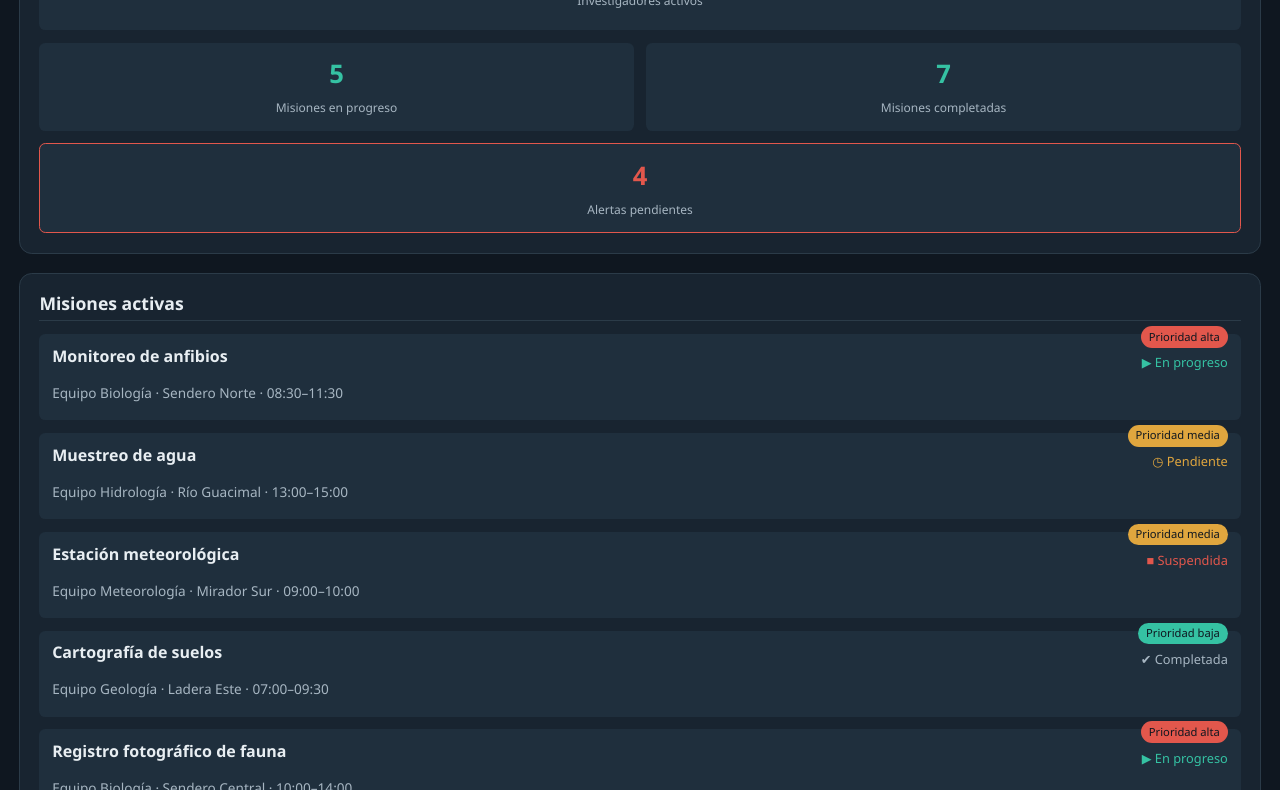
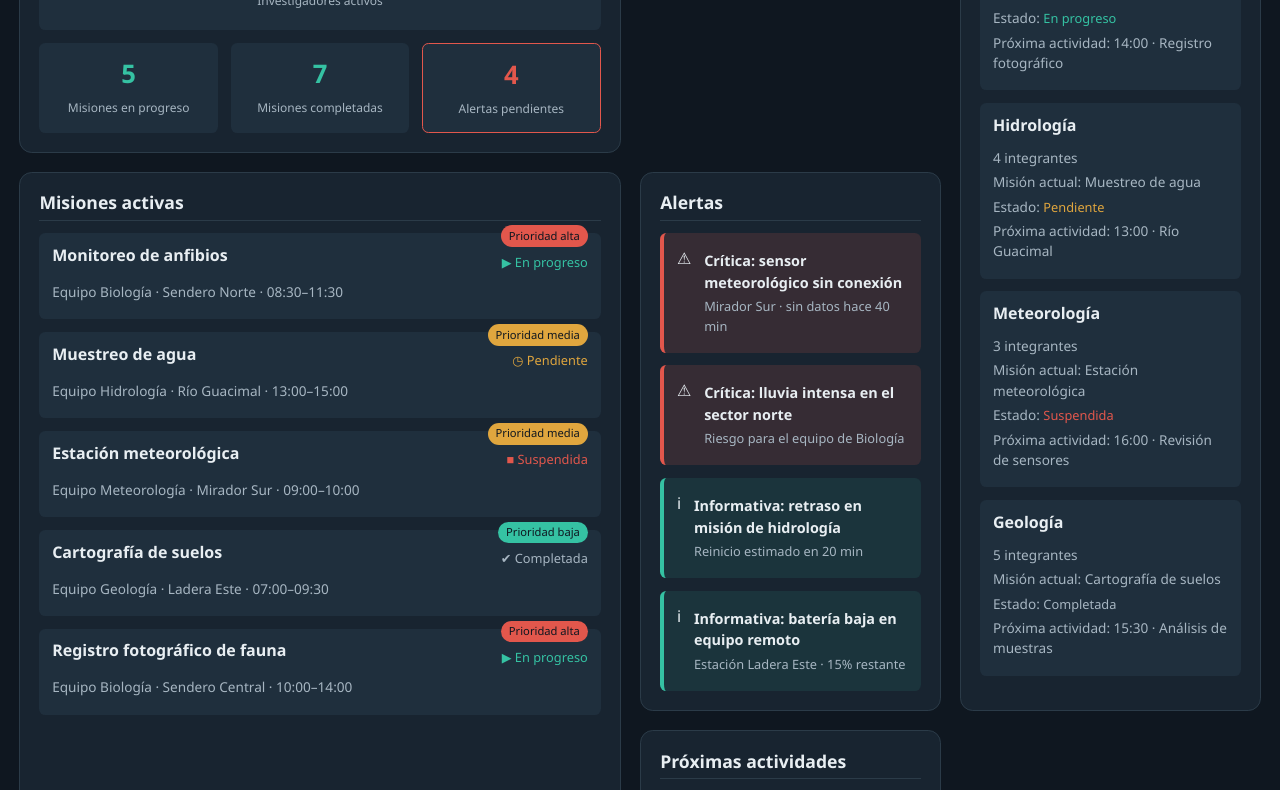
Before and after one commit to DavidN0406/Tarea-1-Programacion-Web, a plain HTML site: page caso1/index.html in a window 1280 px wide. Shown: the part 352-1142 px from the top of the page. Drawn offline with Linux system fonts and the light colour scheme.

Commit message:
Media queries de tableta y escritorio del caso 1

```diff
--- a/caso1/css/estilos.css
+++ b/caso1/css/estilos.css
@@ -307,13 +307,62 @@ ul, ol {
   font-size: 0.8rem;
 }
 
-/* =========================================================
-   Tableta: 601px en adelante
-   ========================================================= */
-
-/* Ajuste de posicionamiento: evitar que la cabecera y el nav (sticky)
-   tapen el inicio de cada sección al navegar por los enlaces del menú */
+/* Evitar que la cabecera y el nav (sticky) tapen el inicio de cada
+   sección al navegar por los enlaces del menú */
 section[id],
 aside[id] {
   scroll-margin-top: 6.5rem;
 }
+
+/* =========================================================
+   Tableta: 601px en adelante
+   ========================================================= */
+@media (min-width: 601px) {
+  .contenedor-principal {
+    grid-template-columns: repeat(2, 1fr);
+  }
+
+  .resumen,
+  .agenda {
+    grid-column: span 2;
+  }
+
+  .grid-equipos {
+    grid-template-columns: repeat(2, 1fr);
+  }
+
+  .indicador {
+    flex: 1 1 22%;
+  }
+
+  .indicador--grande {
+    flex-basis: 100%;
+  }
+}
+
+/* =========================================================
+   Escritorio: 1024px en adelante
+   ========================================================= */
+@media (min-width: 1024px) {
+  .contenedor-principal {
+    grid-template-columns: 2fr 1fr 1fr;
+    grid-template-areas:
+      "resumen resumen equipos"
+      "misiones alertas equipos"
+      "misiones agenda agenda";
+  }
+
+  .resumen { grid-area: resumen; grid-column: auto; }
+  .misiones { grid-area: misiones; }
+  .alertas { grid-area: alertas; }
+  .equipos { grid-area: equipos; }
+  .agenda { grid-area: agenda; grid-column: auto; }
+
+  .grid-equipos {
+    grid-template-columns: 1fr;
+  }
+
+  .indicador--grande {
+    flex-basis: 100%;
+  }
+}
```
